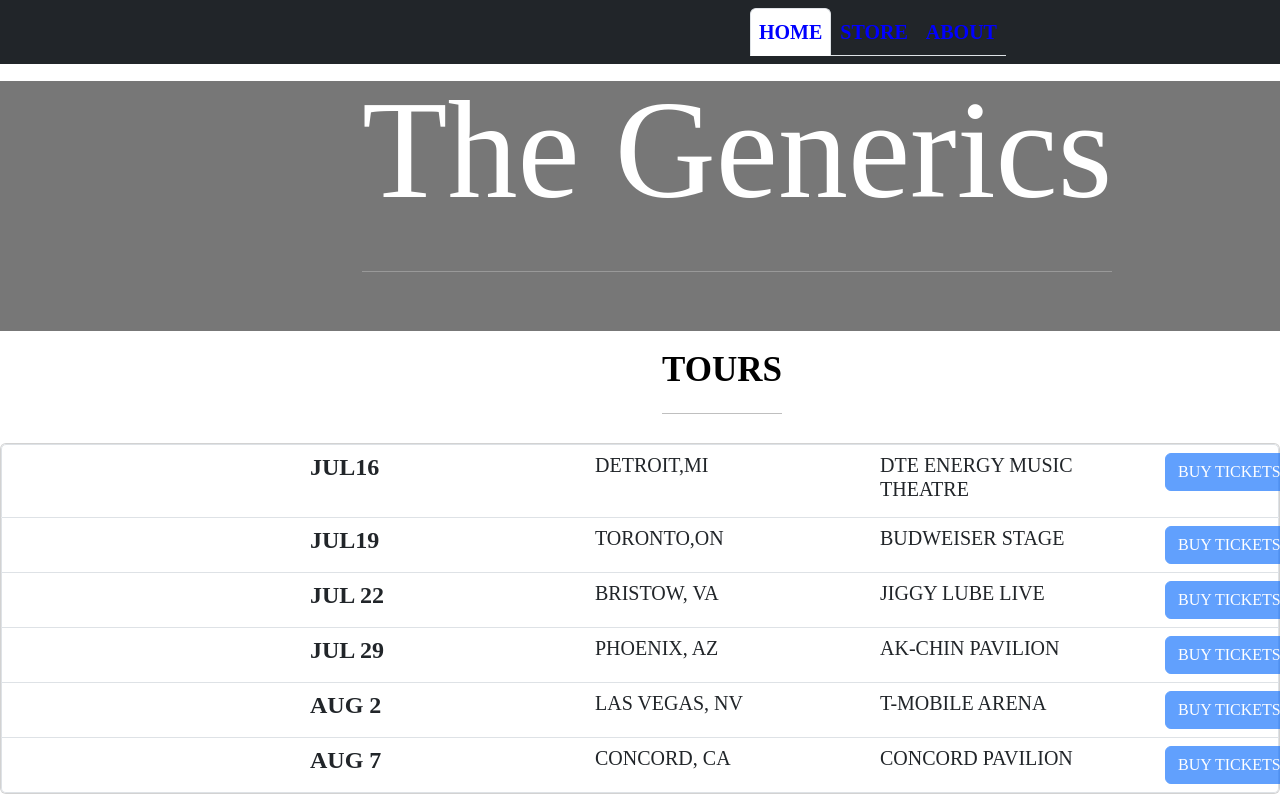
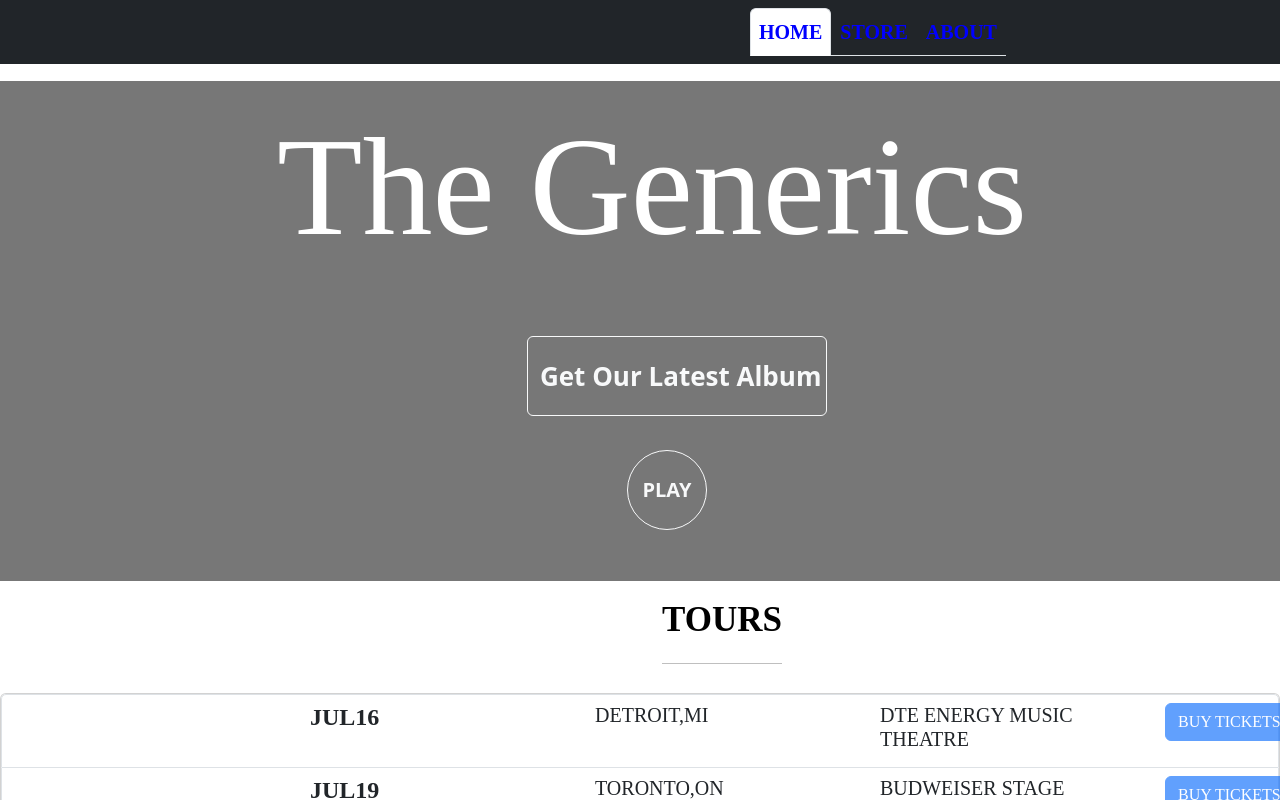
Before and after one commit to aknair95/Project-7-Ecommerce-App, a React (Create React App) app: page / in a window 1280 px wide. Shown: the top 800 px of the page. Built offline with nearby package versions, Linux system fonts and the light colour scheme.

Commit message:
home component heading bar btn's added

```diff
--- a/src/pages/home.js
+++ b/src/pages/home.js
@@ -1,5 +1,5 @@
 
-import { Button, Card, Col, Container, ListGroup, Navbar, Row} from "react-bootstrap";
+import { Button, Card, Col, Container, ListGroup, Navbar, Row, Stack} from "react-bootstrap";
 
 const Home=(props) =>{
     props.setHomePage(true);
@@ -40,10 +40,14 @@ const Home=(props) =>{
     return (
         <>
             <hr className="p-4"/>
-            <Navbar expand="sm" variant="dark" style={{height:"250px",backgroundColor:"#777777ff"}}>
-                <Container>
-                    <Navbar.Brand style={{fontSize:"140px",marginLeft:"280px",marginBottom:"80px",fontFamily:"times-new-roman"}}>
-                        The Generics<hr/>
+            <Navbar variant="dark" style={{height:"500px",backgroundColor:"#777777ff"}}>
+                <Container style={{justifyContent:"center"}}>
+                    <Navbar.Brand>
+                        <Stack gap={1}>
+                            <div style={{fontSize:"140px",fontFamily:"times-new-roman",marginBottom:"40px",marginLeft:"40px"}}>The Generics</div>
+                            <Button variant="outline-light" style={{height:"80px",width:"300px",fontSize:"26px",fontWeight:"bold",marginLeft:"290px",marginBottom:"30px"}}>Get Our Latest Album</Button>
+                            <Button variant="outline-light" style={{borderRadius:"40px",height:"80px",width:"80px",fontSize:"20px",fontWeight:"bold",marginLeft:"390px",marginBottom:"50px"}}>PLAY</Button>
+                        </Stack>
                     </Navbar.Brand>
                 </Container>
             </Navbar>
@@ -77,8 +81,8 @@ const Home=(props) =>{
                                             </Row>
                                         </Container>
                                     </ListGroup.Item>
-                            </>)
-                        })
+                                    </>)
+                                })
                     }
                 </ListGroup>
             </Card>
```
